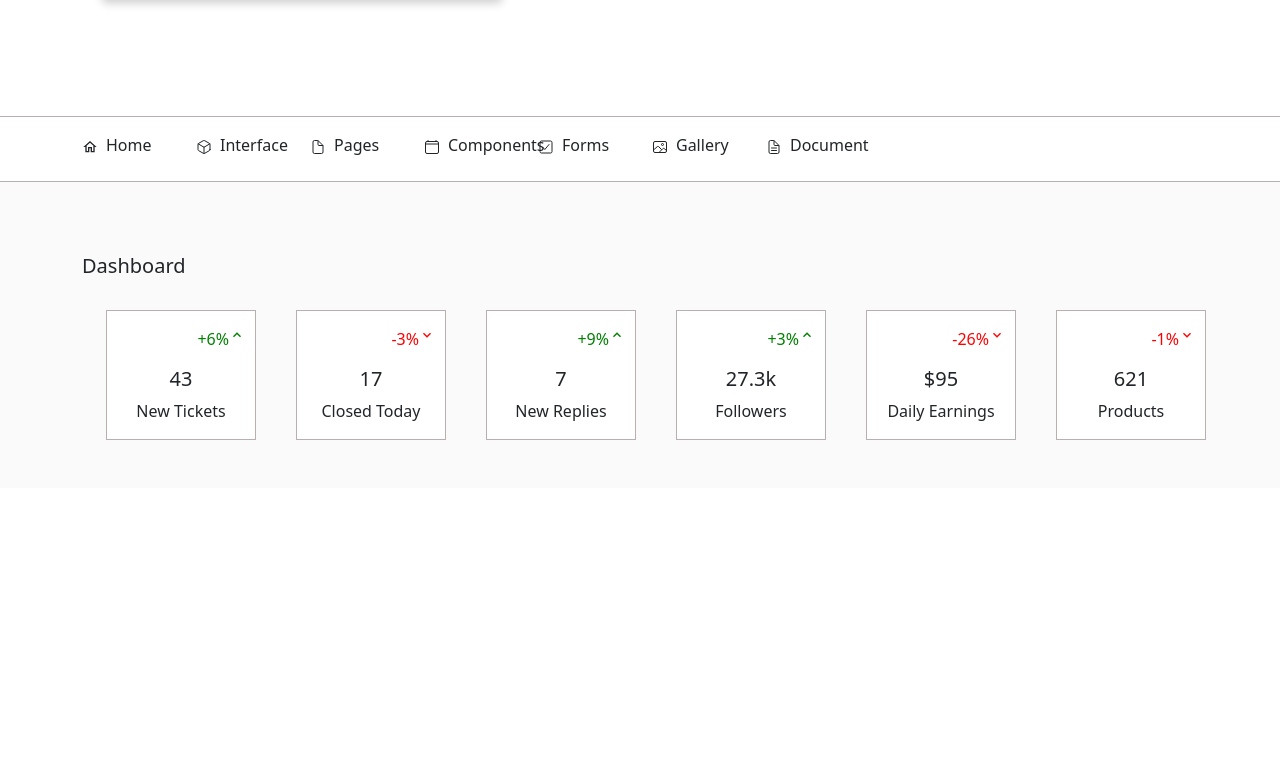
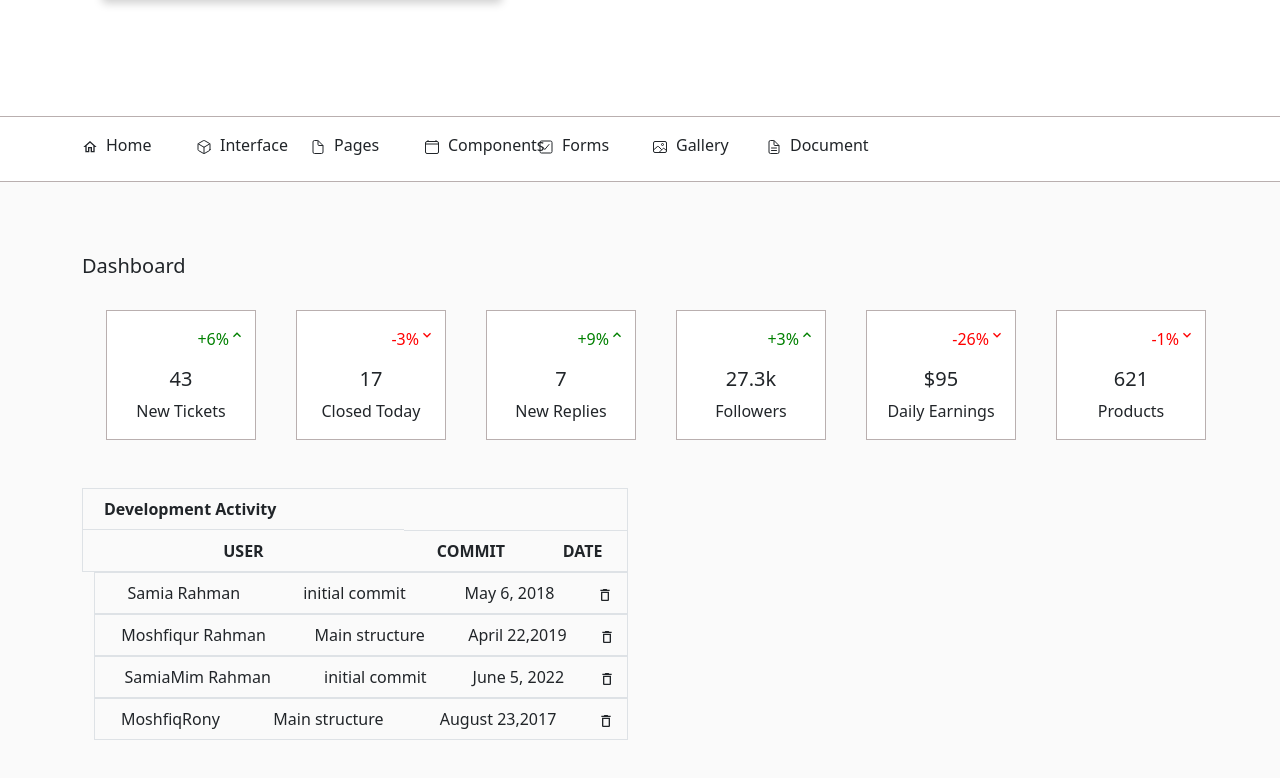
Before and after one commit to mrsamia/ScrimbaTutorialCopy, a React (Create React App) app: page / in a window 1280 px wide. Shown: the part 6111-6889 px from the top of the page. Before the commit the page ends 6599 px from the top, so only its background shows below. Built offline with nearby package versions, Linux system fonts and the light colour scheme.

Commit message:
SRM | Table

```diff
--- a/src/App.js
+++ b/src/App.js
@@ -14,7 +14,6 @@ import HeroPart from './Test/HeroPart';
 import CardThree from './Card/CardThree';
 import CountCard from './DashBoard/CountSection/CountCard';
 import MainDashboard from './DashBoard/Main/MainDashboard';
-import NavItems from './DashBoard/Nav/NavItems';
 import DashNav from './DashBoard/Nav/DashNav';
 
 function App() {
--- /dev/null
+++ b/src/DashBoard/Body/Table.js
@@ -0,0 +1,45 @@
+import React from 'react';
+import TableData from './TableData';
+import TableItems from './TableItems';
+
+function Table(props) {
+    return (
+        <div className='container pt-5'>
+            <div className='row'>
+                <div className='col-6'>
+                    <table class="table  wrapper">
+                        <thead>
+                            <tr >
+                                <th className='development'>Development Activity</th>
+                                <th></th>
+                                <th></th>
+                            </tr>
+                            <tr  >
+                                <th>USER</th>
+                                <th >COMMIT</th>
+                                <th>DATE</th>
+                            </tr>
+                        </thead>
+                    </table>
+                </div>
+            </div>
+
+            {
+                TableData.map((e) => {
+                    return (
+                        <div>
+                            <TableItems
+                                name={e.name}
+                                commit={e.commit}
+                                date={e.date}
+                                icon={e.icon}
+                            />
+                        </div>
+                    )
+                })
+            }
+        </div>
+    )
+}
+
+export default Table;
--- /dev/null
+++ b/src/DashBoard/Body/TableData.js
@@ -0,0 +1,32 @@
+import { MdOutlineDeleteOutline } from "react-icons/md";
+const TableData = [
+    {
+        userImg: "",
+        name: "Samia Rahman",
+        commit: "initial commit",
+        date: "May 6, 2018",
+        icon:<MdOutlineDeleteOutline/>
+    },
+    {
+        userImg: "",
+        name: "Moshfiqur Rahman",
+        commit: "Main structure",
+        date: "April 22,2019",
+        icon: <MdOutlineDeleteOutline/>
+    },
+    {
+        userImg: "",
+        name: "SamiaMim Rahman",
+        commit: "initial commit",
+        date: "June 5, 2022",
+        icon: <MdOutlineDeleteOutline/>
+    },
+    {
+        userImg: "",
+        name: "MoshfiqRony",
+        commit: "Main structure",
+        date: "August 23,2017",
+        icon: <MdOutlineDeleteOutline/>
+    }
+]
+export default TableData;
--- /dev/null
+++ b/src/DashBoard/Body/TableItems.js
@@ -0,0 +1,28 @@
+import React from 'react';
+
+function TableItems(props) {
+    return (
+            <div class="container ">
+                <div className='row'>
+                    <div className='col-6'>
+                    <table class="table  wrapper">
+                    <tbody>
+                        <tr>
+                            <td>{props.name}</td>
+                            <td>{props.commit}</td>
+                            <td>{props.date}</td>
+                            <td>{props.icon}</td>
+                        </tr>
+                    </tbody>
+                </table>
+                    </div>
+                    <div className='col-6'>
+
+                    </div>
+                </div>
+            </div>
+
+    );
+}
+
+export default TableItems;
--- a/src/DashBoard/Main/MainDashboard.js
+++ b/src/DashBoard/Main/MainDashboard.js
@@ -1,4 +1,5 @@
 import React from 'react';
+import Table from '../Body/Table';
 import CountCard from '../CountSection/CountCard';
 import DashNav from '../Nav/DashNav';
 import './main.css';
@@ -7,6 +8,7 @@ function MainDashboard(props) {
     return (
         <div className='maain pb-5'>
             <CountCard />
+            <Table/>
 
         </div>
     );
--- a/src/DashBoard/Main/main.css
+++ b/src/DashBoard/Main/main.css
@@ -11,3 +11,14 @@
 .top_border{
     border-top: 1px solid rgb(185, 175, 175);
 }
+.wrapper{
+    margin-bottom: 0px!important;
+    border-left: 1px solid rgb(185, 175, 175);
+    border-right: 1px solid rgb(185, 175, 175);
+    border-top: 1px solid rgb(185, 175, 175);
+}
+.development{
+    padding-left: 21px!important;
+    margin-left: 0px!important;
+    display: -webkit-box;
+}
```
